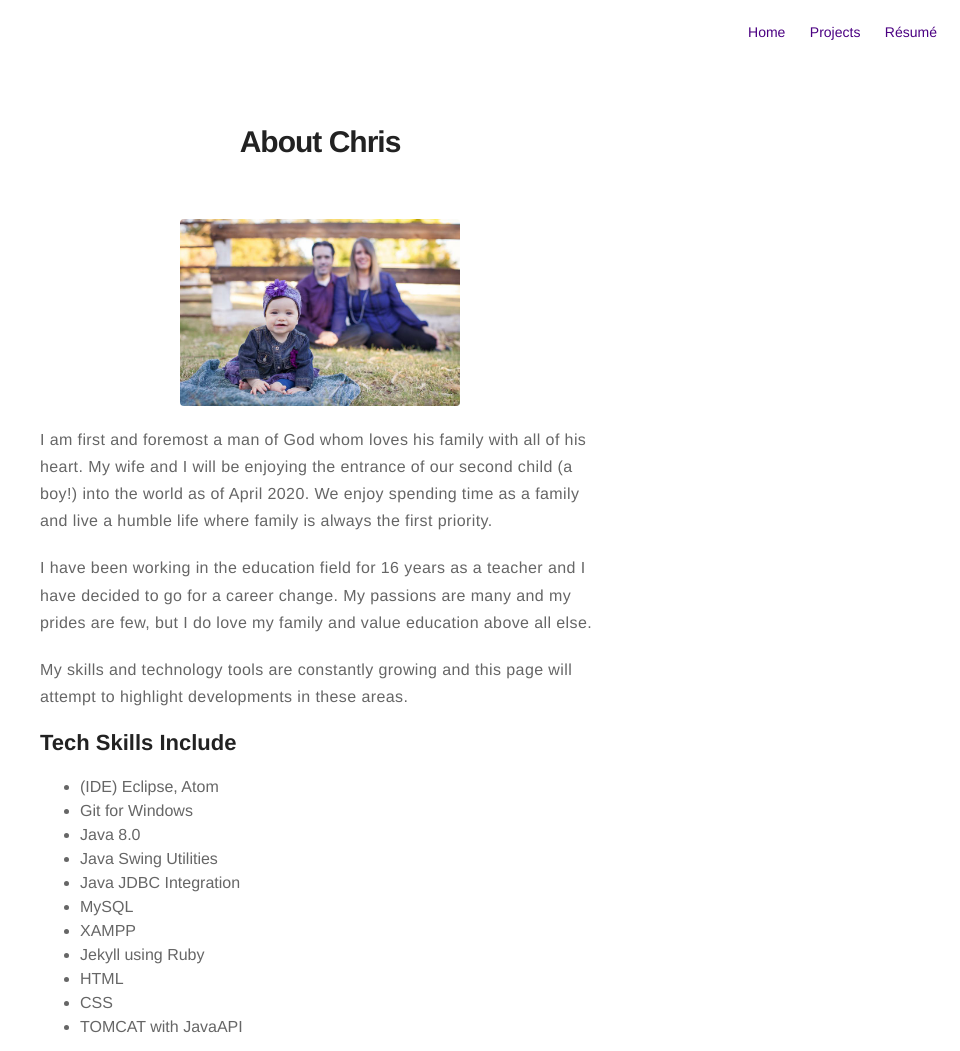
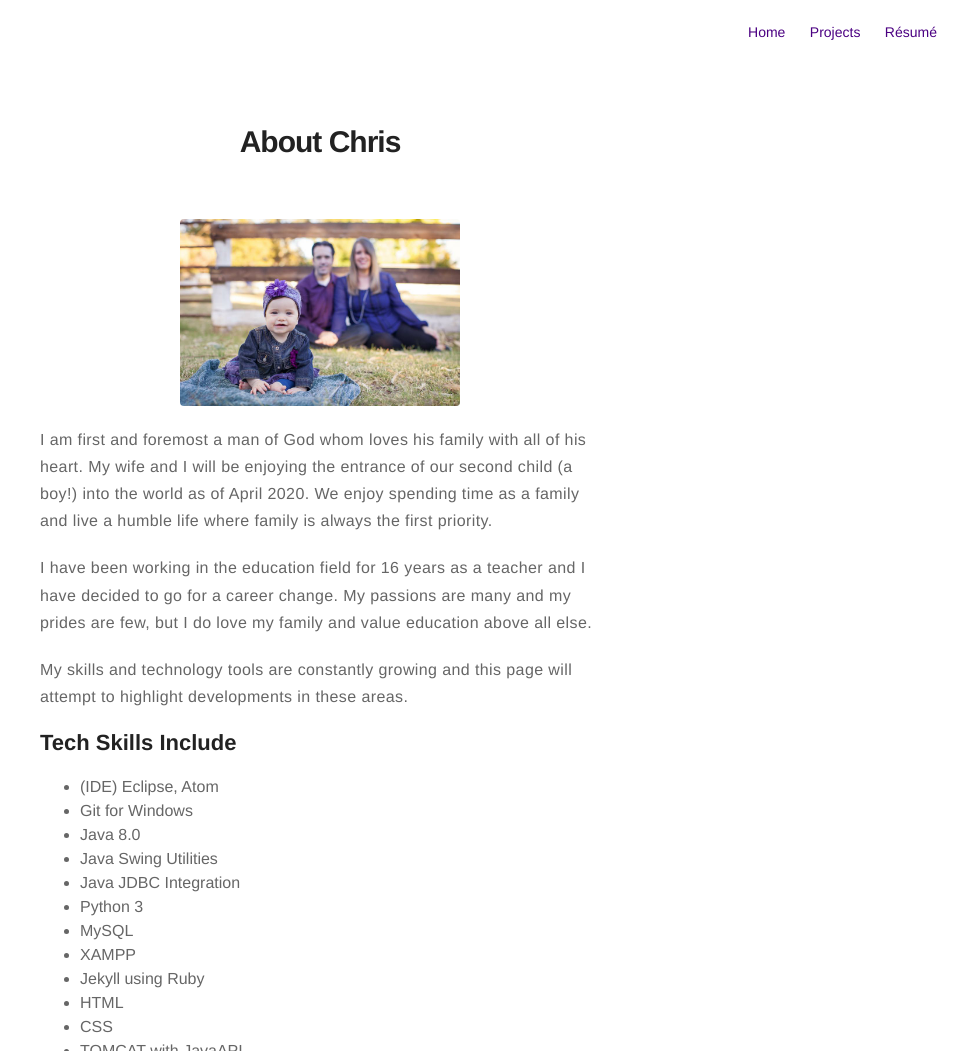
Before and after one commit to chrishamlin98/chrishamlin98.github.io, a Jekyll site: the page built from about.md, in a window 1280 px wide, cut to the strip 0-1051 px from the top of the page. Shown: the whole strip, without its empty margins (320-1280 px from the left). Built offline with Jekyll 4.4.1, drawn with Linux system fonts in a browser that asks for light colours.

Commit message:
Update about.md
Added Python 3 language as skill

```diff
--- a/about.md
+++ b/about.md
@@ -20,6 +20,7 @@ layout: page
 	<li>Java 8.0</li>
 	<li>Java Swing Utilities</li>
 	<li>Java JDBC Integration</li>
+	<li>Python 3</li>
 	<li>MySQL</li>
 	<li>XAMPP</li>
 	<li>Jekyll using Ruby</li>
```
